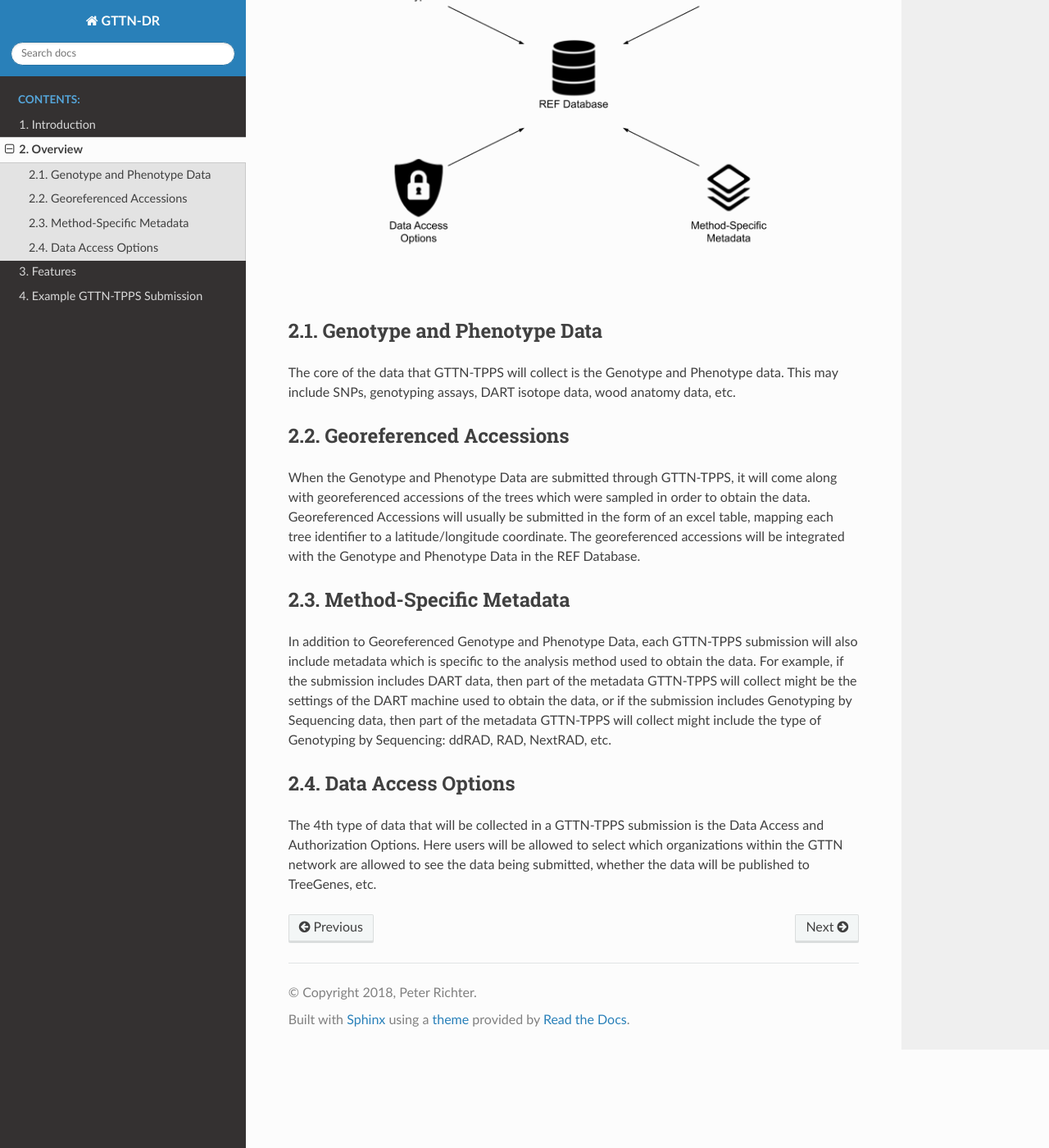
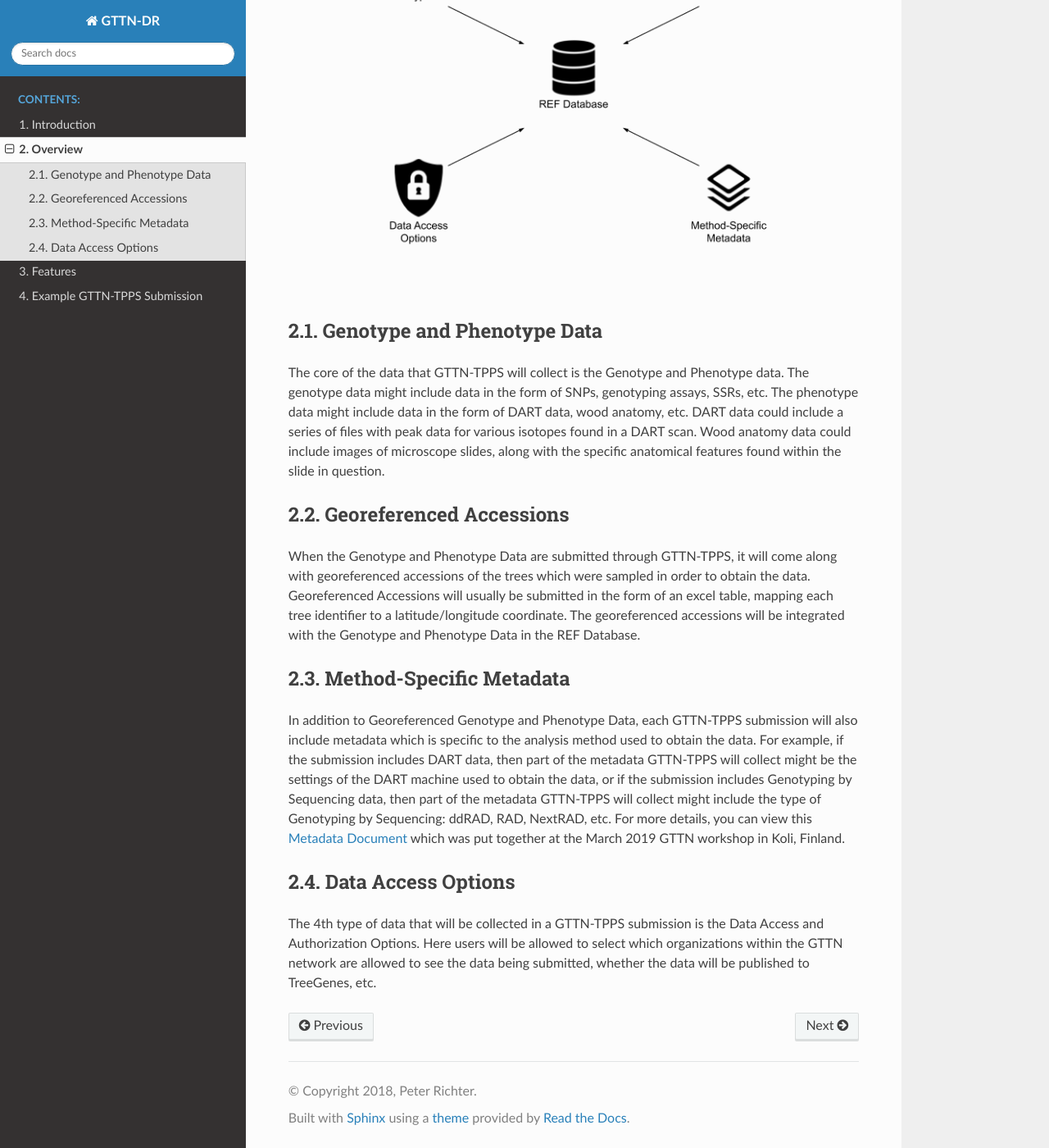
Before and after one commit to par12005/gttn-dr, a Sphinx documentation site: the page built from docs/source/overview.rst, in a window 1280 px wide and 1400 px high, scrolled down 415 px. Shown: the whole window at 82% size. Built offline with Sphinx 7.4.7 and the Read the Docs theme 2.0.0, drawn with Linux system fonts in a browser that asks for light colours.

Commit message:
Update docs overview.

```diff
--- a/docs/source/overview.rst
+++ b/docs/source/overview.rst
@@ -7,7 +7,7 @@ GTTN-TPPS is a data collection tool developed with the goal of collecting high-q
 
 Genotype and Phenotype Data
 ---------------------------
-The core of the data that GTTN-TPPS will collect is the Genotype and Phenotype data. This may include SNPs, genotyping assays, DART isotope data, wood anatomy data, etc.
+The core of the data that GTTN-TPPS will collect is the Genotype and Phenotype data. The genotype data might include data in the form of SNPs, genotyping assays, SSRs, etc. The phenotype data might include data in the form of DART data, wood anatomy, etc. DART data could include a series of files with peak data for various isotopes found in a DART scan. Wood anatomy data could include images of microscope slides, along with the specific anatomical features found within the slide in question.
 
 Georeferenced Accessions
 ------------------------
@@ -15,8 +15,10 @@ When the Genotype and Phenotype Data are submitted through GTTN-TPPS, it will co
 
 Method-Specific Metadata
 ------------------------
-In addition to Georeferenced Genotype and Phenotype Data, each GTTN-TPPS submission will also include metadata which is specific to the analysis method used to obtain the data. For example, if the submission includes DART data, then part of the metadata GTTN-TPPS will collect might be the settings of the DART machine used to obtain the data, or if the submission includes Genotyping by Sequencing data, then part of the metadata GTTN-TPPS will collect might include the type of Genotyping by Sequencing: ddRAD, RAD, NextRAD, etc.
+In addition to Georeferenced Genotype and Phenotype Data, each GTTN-TPPS submission will also include metadata which is specific to the analysis method used to obtain the data. For example, if the submission includes DART data, then part of the metadata GTTN-TPPS will collect might be the settings of the DART machine used to obtain the data, or if the submission includes Genotyping by Sequencing data, then part of the metadata GTTN-TPPS will collect might include the type of Genotyping by Sequencing: ddRAD, RAD, NextRAD, etc. For more details, you can view this `Metadata Document`_ which was put together at the March 2019 GTTN workshop in Koli, Finland.
 
 Data Access Options
 -------------------
 The 4th type of data that will be collected in a GTTN-TPPS submission is the Data Access and Authorization Options. Here users will be allowed to select which organizations within the GTTN network are allowed to see the data being submitted, whether the data will be published to TreeGenes, etc.
+
+.. _Metadata Document: https://docs.google.com/spreadsheets/d/1-D5lyZuEZDnVxGXNqia997vm1Wpu9a7XcHPOQ_pQSq0/edit?usp=sharing
```
